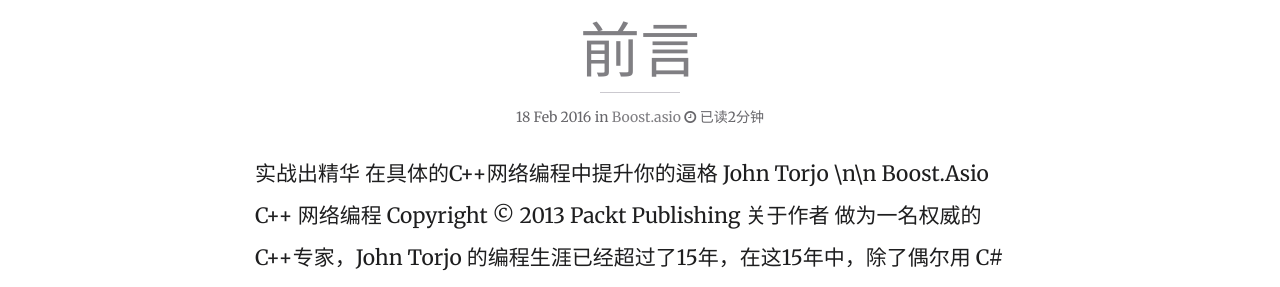
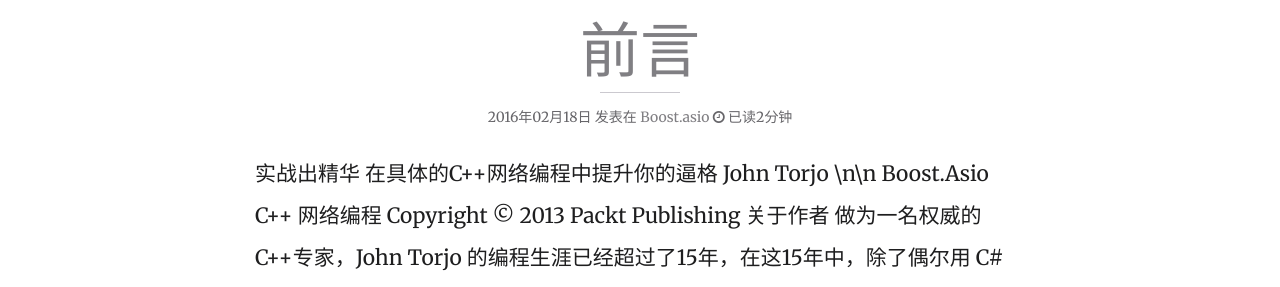
Before and after one commit to mmoaay/mmoaay.github.io, a Jekyll site: the page built from index.html, in a window 1280 px wide and 900 px high, scrolled down 439 px. Shown: the part 152-439 px from the top of the window. Built offline with Jekyll 4.4.1, drawn with Linux system fonts in a browser that asks for light colours; nearby versions of some CDN libraries; the list of posts is cut into pages by our own code.

Commit message:
修改日期格式

```diff
--- a/_layouts/page.html
+++ b/_layouts/page.html
@@ -38,7 +38,7 @@
                         <h1 class="post-title text-center hyper lighter bordered-bottom">{{ page.title }}</h1>
                         {% endif %}
                         <div class="post-info text-center small">
-                            {% if page.modified %}Last modified on <time datetime="{{ page.modified | date: "%Y-%m-%d" }}" itemprop="dateModified">{{ page.modified | date: "%d %b %Y" }}</time>{% endif %}
+                            {% if page.modified %}Last modified on <time datetime="{{ page.modified | date: "%Y-%m-%d" }}" itemprop="dateModified">{{ page.modified | date: "%Y年%m月%d日" }}</time>{% endif %}
                             {% if site.readtime %}&nbsp;<span class="post-tags"><i class="icon-time"></i>&nbsp;{% if readtime > 1 and readtime < 1.5 %}已读1分钟{% endif %}{% if readtime > 1.5 %}已读<span class="time">{{ readtime }}</span>分钟{% endif %}{% if readtime < 1 %}阅读不足1分钟{% endif %}</span>{% endif %}
                         </div>
                     </header>
--- a/_layouts/post.html
+++ b/_layouts/post.html
@@ -40,7 +40,7 @@
                         {% endif %}
                         <div class="cursive" style="color: #000; font-style:italic;">{{ page.description }}</div>
                         <div class="post-info text-center small">
-                            {% if page.modified %}<span class="entry-date date published">{% else %}<span class="entry-date date published updated">{% endif %}<time datetime="{{ page.date | date_to_xmlschema }}" class="post-time" itemprop="datePublished">{{ page.date | date: "%d %b %Y" }}</time><span>{% if page.modified %}{% if modifiedtime != posttime %} and <code>last modified on <span class="entry-date date updated"><time datetime="{{ page.modified | date: "%Y-%m-%d" }}" itemprop="dateModified">{{ page.modified | date: "%d %b %Y" }}</time></code></span>{% endif %}{% endif %}
+                            {% if page.modified %}<span class="entry-date date published">{% else %}<span class="entry-date date published updated">{% endif %}<time datetime="{{ page.date | date_to_xmlschema }}" class="post-time" itemprop="datePublished">{{ page.date | date: "%Y年%m月%d日" }}</time><span>{% if page.modified %}{% if modifiedtime != posttime %} and <code>last modified on <span class="entry-date date updated"><time datetime="{{ page.modified | date: "%Y-%m-%d" }}" itemprop="dateModified">{{ page.modified | date: "%Y年%m月%d日" }}</time></code></span>{% endif %}{% endif %}
                             in <span class="post-tags">{% for tag in page.categories %}<a href="{{ site.url }}/categories/index.html#{{ page.categories | cgi_encode }}" data-toggle="tooltip" title="来自 {{ tag | capitalize }} 分类的其它文章" rel="tag">{{ tag | capitalize }}</a>{% unless forloop.last %}&nbsp;&bull;&nbsp;{% endunless %}{% endfor %}</span>{% if site.readtime %}&nbsp;<span class="post-tags"><i class="icon-time"></i>&nbsp;{% if readtime > 1 and readtime < 1.5 %}已读1分钟{% endif %}{% if readtime > 1.5 %}已读<span class="time">{{ readtime }}</span>分钟{% endif %}{% if readtime < 1 %}阅读不足1分钟{% endif %}</span>{% endif %}
                         </div>
                     </header>
--- a/index.html
+++ b/index.html
@@ -90,8 +90,8 @@
 	                        </li>
 	                    </ul>
 	                    <div class="post-info text-center small">
-	                        Status posted @ <time datetime="{{ post.date | date_to_xmlschema }}" class="post-time">{{ post.date | date: "%d %b %Y" }}</time>{% if post.modified %}{% if modifiedtime != posttime %} and <code>last modified on <time datetime="{{ post.modified | date: "%Y-%m-%d" }}" itemprop="dateModified">{{ post.modified | date: "%d %b %Y" }}</time></code>{% endif %}{% endif %}
-	                        in <span class="post-tags">{% for tag in post.categories %}<a href="{{ site.url }}/categories/index.html#{{ post.categories | cgi_encode }}" data-toggle="tooltip" title="来自 {{ tag | capitalize }} 分类的其它文章" rel="tag">{{ tag | capitalize }}</a>{% unless forloop.last %}&nbsp;&bull;&nbsp;{% endunless %}{% endfor %}</span>&nbsp;<span class="post-tags">by {{ site.owner.name }}</span>
+	                        Status posted @ <time datetime="{{ post.date | date_to_xmlschema }}" class="post-time">{{ post.date | date: "%Y年%m月%d日" }}</time>{% if post.modified %}{% if modifiedtime != posttime %} and <code>last modified on <time datetime="{{ post.modified | date: "%Y-%m-%d" }}" itemprop="dateModified">{{ post.modified | date: "%Y年%m月%d日" }}</time></code>{% endif %}{% endif %}
+	                        发表在 <span class="post-tags">{% for tag in post.categories %}<a href="{{ site.url }}/categories/index.html#{{ post.categories | cgi_encode }}" data-toggle="tooltip" title="来自 {{ tag | capitalize }} 分类的其它文章" rel="tag">{{ tag | capitalize }}</a>{% unless forloop.last %}&nbsp;&bull;&nbsp;{% endunless %}{% endfor %}</span>&nbsp;<span class="post-tags">by {{ site.owner.name }}</span>
 	                        <div class="post-body bordered-bottom"></div>
 	                    </div>
 	                </header>
@@ -111,8 +111,8 @@
 	                    {% endif %}
 	                    </h2>
 	                    <div class="post-info text-center small">
-	                        <time datetime="{{ post.date | date_to_xmlschema }}" class="post-time">{{ post.date | date: "%d %b %Y" }}</time>{% if post.modified %}{% if modifiedtime != posttime %} and <code>last modified on <time datetime="{{ post.modified | date: "%Y-%m-%d" }}" itemprop="dateModified">{{ post.modified | date: "%d %b %Y" }}</time></code>{% endif %}{% endif %}
-	                        in <span class="post-tags">{% for tag in post.categories %}<a href="{{ site.url }}/categories/index.html#{{ post.categories | cgi_encode }}" data-toggle="tooltip" title="来自 {{ tag | capitalize }} 分类的其它文章" rel="tag">{{ tag | capitalize }}</a>{% unless forloop.last %}&nbsp;&bull;&nbsp;{% endunless %}{% endfor %}</span>{% if site.readtime %}&nbsp;<span class="post-tags"><i class="icon-time"></i>&nbsp;{% if readtime > 1 and readtime < 1.5 %}已读1分钟{% endif %}{% if readtime > 1.5 %}已读<span class="time">{{ readtime }}</span>分钟{% endif %}{% if readtime < 1 %}阅读不足1分钟{% endif %}</span>{% endif %}
+	                        <time datetime="{{ post.date | date_to_xmlschema }}" class="post-time">{{ post.date | date: "%Y年%m月%d日" }}</time>{% if post.modified %}{% if modifiedtime != posttime %} and <code>last modified on <time datetime="{{ post.modified | date: "%Y-%m-%d" }}" itemprop="dateModified">{{ post.modified | date: "%Y年%m月%d日" }}</time></code>{% endif %}{% endif %}
+	                        发表在 <span class="post-tags">{% for tag in post.categories %}<a href="{{ site.url }}/categories/index.html#{{ post.categories | cgi_encode }}" data-toggle="tooltip" title="来自 {{ tag | capitalize }} 分类的其它文章" rel="tag">{{ tag | capitalize }}</a>{% unless forloop.last %}&nbsp;&bull;&nbsp;{% endunless %}{% endfor %}</span>{% if site.readtime %}&nbsp;<span class="post-tags"><i class="icon-time"></i>&nbsp;{% if readtime > 1 and readtime < 1.5 %}已读1分钟{% endif %}{% if readtime > 1.5 %}已读<span class="time">{{ readtime }}</span>分钟{% endif %}{% if readtime < 1 %}阅读不足1分钟{% endif %}</span>{% endif %}
 	                    </div>
 	                </header>
 	                <div class="post-body bordered-bottom">
@@ -152,8 +152,8 @@
 	                    {% endif %}
 	                    </h2>
 	                    <div class="post-info text-center small">
-	                        <time datetime="{{ post.date | date_to_xmlschema }}" class="post-time">{{ post.date | date: "%d %b %Y" }}</time>{% if post.modified %}{% if modifiedtime != posttime %} and <code>last modified on <time datetime="{{ post.modified | date: "%Y-%m-%d" }}" itemprop="dateModified">{{ post.modified | date: "%d %b %Y" }}</time></code>{% endif %}{% endif %}
-	                        in <span class="post-tags">{% for tag in post.categories %}<a href="{{ site.url }}/categories/index.html#{{ post.categories | cgi_encode }}" data-toggle="tooltip" title="来自 {{ tag | capitalize }} 分类的其它文章" rel="tag">{{ tag | capitalize }}</a>{% unless forloop.last %}&nbsp;&bull;&nbsp;{% endunless %}{% endfor %}</span>{% if site.readtime %}&nbsp;<span class="post-tags"><i class="icon-time"></i>&nbsp;{% if readtime > 1 and readtime < 1.5 %}已读1分钟{% endif %}{% if readtime > 1.5 %}已读<span class="time">{{ readtime }}</span>分钟{% endif %}{% if readtime < 1 %}阅读不足1分钟{% endif %}</span>{% endif %}
+	                        <time datetime="{{ post.date | date_to_xmlschema }}" class="post-time">{{ post.date | date: "%Y年%m月%d日" }}</time>{% if post.modified %}{% if modifiedtime != posttime %} and <code>last modified on <time datetime="{{ post.modified | date: "%Y-%m-%d" }}" itemprop="dateModified">{{ post.modified | date: "%Y年%m月%d日" }}</time></code>{% endif %}{% endif %}
+	                        发表在 <span class="post-tags">{% for tag in post.categories %}<a href="{{ site.url }}/categories/index.html#{{ post.categories | cgi_encode }}" data-toggle="tooltip" title="来自 {{ tag | capitalize }} 分类的其它文章" rel="tag">{{ tag | capitalize }}</a>{% unless forloop.last %}&nbsp;&bull;&nbsp;{% endunless %}{% endfor %}</span>{% if site.readtime %}&nbsp;<span class="post-tags"><i class="icon-time"></i>&nbsp;{% if readtime > 1 and readtime < 1.5 %}已读1分钟{% endif %}{% if readtime > 1.5 %}已读<span class="time">{{ readtime }}</span>分钟{% endif %}{% if readtime < 1 %}阅读不足1分钟{% endif %}</span>{% endif %}
 	                    </div>
 	                </header>
 	                <div class="post-body bordered-bottom">
@@ -187,8 +187,8 @@
 	                    {% endif %}
 	                    </h2>
 	                    <div class="post-info text-center small">
-	                        <time datetime="{{ post.date | date_to_xmlschema }}" class="post-time">{{ post.date | date: "%d %b %Y" }}</time>{% if post.modified %}{% if modifiedtime != posttime %} and <code>last modified on <time datetime="{{ post.modified | date: "%Y-%m-%d" }}" itemprop="dateModified">{{ post.modified | date: "%d %b %Y" }}</time></code>{% endif %}{% endif %}
-	                        in <span class="post-tags">{% for tag in post.categories %}<a href="{{ site.url }}/categories/index.html#{{ post.categories | cgi_encode }}" data-toggle="tooltip" title="来自 {{ tag | capitalize }} 分类的其它文章" rel="tag">{{ tag | capitalize }}</a>{% unless forloop.last %}&nbsp;&bull;&nbsp;{% endunless %}{% endfor %}</span>{% if site.readtime %}&nbsp;<span class="post-tags"><i class="icon-time"></i>&nbsp;{% if readtime > 1 and readtime < 1.5 %}已读1分钟{% endif %}{% if readtime > 1.5 %}已读<span class="time">{{ readtime }}</span>分钟{% endif %}{% if readtime < 1 %}阅读不足1分钟{% endif %}</span>{% endif %}
+	                        <time datetime="{{ post.date | date_to_xmlschema }}" class="post-time">{{ post.date | date: "%Y年%m月%d日" }}</time>{% if post.modified %}{% if modifiedtime != posttime %} and <code>last modified on <time datetime="{{ post.modified | date: "%Y-%m-%d" }}" itemprop="dateModified">{{ post.modified | date: "%Y年%m月%d日" }}</time></code>{% endif %}{% endif %}
+	                        发表在 <span class="post-tags">{% for tag in post.categories %}<a href="{{ site.url }}/categories/index.html#{{ post.categories | cgi_encode }}" data-toggle="tooltip" title="来自 {{ tag | capitalize }} 分类的其它文章" rel="tag">{{ tag | capitalize }}</a>{% unless forloop.last %}&nbsp;&bull;&nbsp;{% endunless %}{% endfor %}</span>{% if site.readtime %}&nbsp;<span class="post-tags"><i class="icon-time"></i>&nbsp;{% if readtime > 1 and readtime < 1.5 %}已读1分钟{% endif %}{% if readtime > 1.5 %}已读<span class="time">{{ readtime }}</span>分钟{% endif %}{% if readtime < 1 %}阅读不足1分钟{% endif %}</span>{% endif %}
 	                    </div>
 	                </header>
 	                <div class="post-body bordered-bottom">
@@ -311,8 +311,8 @@
 	                        </li>
 	                    </ul>
 	                    <div class="post-info text-center small">
-	                        Status posted @ <time datetime="{{ post.date | date_to_xmlschema }}" class="post-time">{{ post.date | date: "%d %b %Y" }}</time>{% if post.modified %}{% if modifiedtime != posttime %} and <code>last modified on <time datetime="{{ post.modified | date: "%Y-%m-%d" }}" itemprop="dateModified">{{ post.modified | date: "%d %b %Y" }}</time></code>{% endif %}{% endif %}
-	                        in <span class="post-tags">{% for tag in post.categories %}<a href="{{ site.url }}/categories/index.html#{{ post.categories | cgi_encode }}" data-toggle="tooltip" title="来自 {{ tag | capitalize }} 分类的其它文章" rel="tag">{{ tag | capitalize }}</a>{% unless forloop.last %}&nbsp;&bull;&nbsp;{% endunless %}{% endfor %}</span>&nbsp;<span class="post-tags">by {{ site.owner.name }}</span>
+	                        Status posted @ <time datetime="{{ post.date | date_to_xmlschema }}" class="post-time">{{ post.date | date: "%Y年%m月%d日" }}</time>{% if post.modified %}{% if modifiedtime != posttime %} and <code>last modified on <time datetime="{{ post.modified | date: "%Y-%m-%d" }}" itemprop="dateModified">{{ post.modified | date: "%Y年%m月%d日" }}</time></code>{% endif %}{% endif %}
+	                        发表在 <span class="post-tags">{% for tag in post.categories %}<a href="{{ site.url }}/categories/index.html#{{ post.categories | cgi_encode }}" data-toggle="tooltip" title="来自 {{ tag | capitalize }} 分类的其它文章" rel="tag">{{ tag | capitalize }}</a>{% unless forloop.last %}&nbsp;&bull;&nbsp;{% endunless %}{% endfor %}</span>&nbsp;<span class="post-tags">by {{ site.owner.name }}</span>
 	                        <div class="post-body bordered-bottom"></div>
 	                    </div>
 	                </header>
@@ -332,8 +332,8 @@
 	                    {% endif %}
 	                    </h2>
 	                    <div class="post-info text-center small">
-	                        <time datetime="{{ post.date | date_to_xmlschema }}" class="post-time">{{ post.date | date: "%d %b %Y" }}</time>{% if post.modified %}{% if modifiedtime != posttime %} and <code>last modified on <time datetime="{{ post.modified | date: "%Y-%m-%d" }}" itemprop="dateModified">{{ post.modified | date: "%d %b %Y" }}</time></code>{% endif %}{% endif %}
-	                        in <span class="post-tags">{% for tag in post.categories %}<a href="{{ site.url }}/categories/index.html#{{ post.categories | cgi_encode }}" data-toggle="tooltip" title="来自 {{ tag | capitalize }} 分类的其它文章" rel="tag">{{ tag | capitalize }}</a>{% unless forloop.last %}&nbsp;&bull;&nbsp;{% endunless %}{% endfor %}</span>{% if site.readtime %}&nbsp;<span class="post-tags"><i class="icon-time"></i>&nbsp;{% if readtime > 1 and readtime < 1.5 %}已读1分钟{% endif %}{% if readtime > 1.5 %}已读<span class="time">{{ readtime }}</span>分钟{% endif %}{% if readtime < 1 %}阅读不足1分钟{% endif %}</span>{% endif %}
+	                        <time datetime="{{ post.date | date_to_xmlschema }}" class="post-time">{{ post.date | date: "%Y年%m月%d日" }}</time>{% if post.modified %}{% if modifiedtime != posttime %} and <code>last modified on <time datetime="{{ post.modified | date: "%Y-%m-%d" }}" itemprop="dateModified">{{ post.modified | date: "%Y年%m月%d日" }}</time></code>{% endif %}{% endif %}
+	                        发表在 <span class="post-tags">{% for tag in post.categories %}<a href="{{ site.url }}/categories/index.html#{{ post.categories | cgi_encode }}" data-toggle="tooltip" title="来自 {{ tag | capitalize }} 分类的其它文章" rel="tag">{{ tag | capitalize }}</a>{% unless forloop.last %}&nbsp;&bull;&nbsp;{% endunless %}{% endfor %}</span>{% if site.readtime %}&nbsp;<span class="post-tags"><i class="icon-time"></i>&nbsp;{% if readtime > 1 and readtime < 1.5 %}已读1分钟{% endif %}{% if readtime > 1.5 %}已读<span class="time">{{ readtime }}</span>分钟{% endif %}{% if readtime < 1 %}阅读不足1分钟{% endif %}</span>{% endif %}
 	                    </div>
 	                </header>
 	                <div class="post-body bordered-bottom">
@@ -373,8 +373,8 @@
 	                    {% endif %}
 	                    </h2>
 	                    <div class="post-info text-center small">
-	                        <time datetime="{{ post.date | date_to_xmlschema }}" class="post-time">{{ post.date | date: "%d %b %Y" }}</time>{% if post.modified %}{% if modifiedtime != posttime %} and <code>last modified on <time datetime="{{ post.modified | date: "%Y-%m-%d" }}" itemprop="dateModified">{{ post.modified | date: "%d %b %Y" }}</time></code>{% endif %}{% endif %}
-	                        in <span class="post-tags">{% for tag in post.categories %}<a href="{{ site.url }}/categories/index.html#{{ post.categories | cgi_encode }}" data-toggle="tooltip" title="来自 {{ tag | capitalize }} 分类的其它文章" rel="tag">{{ tag | capitalize }}</a>{% unless forloop.last %}&nbsp;&bull;&nbsp;{% endunless %}{% endfor %}</span>{% if site.readtime %}&nbsp;<span class="post-tags"><i class="icon-time"></i>&nbsp;{% if readtime > 1 and readtime < 1.5 %}已读1分钟{% endif %}{% if readtime > 1.5 %}已读<span class="time">{{ readtime }}</span>分钟{% endif %}{% if readtime < 1 %}阅读不足1分钟{% endif %}</span>{% endif %}
+	                        <time datetime="{{ post.date | date_to_xmlschema }}" class="post-time">{{ post.date | date: "%Y年%m月%d日" }}</time>{% if post.modified %}{% if modifiedtime != posttime %} and <code>last modified on <time datetime="{{ post.modified | date: "%Y-%m-%d" }}" itemprop="dateModified">{{ post.modified | date: "%Y年%m月%d日" }}</time></code>{% endif %}{% endif %}
+	                        发表在 <span class="post-tags">{% for tag in post.categories %}<a href="{{ site.url }}/categories/index.html#{{ post.categories | cgi_encode }}" data-toggle="tooltip" title="来自 {{ tag | capitalize }} 分类的其它文章" rel="tag">{{ tag | capitalize }}</a>{% unless forloop.last %}&nbsp;&bull;&nbsp;{% endunless %}{% endfor %}</span>{% if site.readtime %}&nbsp;<span class="post-tags"><i class="icon-time"></i>&nbsp;{% if readtime > 1 and readtime < 1.5 %}已读1分钟{% endif %}{% if readtime > 1.5 %}已读<span class="time">{{ readtime }}</span>分钟{% endif %}{% if readtime < 1 %}阅读不足1分钟{% endif %}</span>{% endif %}
 	                    </div>
 	                </header>
 	                <div class="post-body bordered-bottom">
@@ -408,8 +408,8 @@
 	                    {% endif %}
 	                    </h2>
 	                    <div class="post-info text-center small">
-	                        <time datetime="{{ post.date | date_to_xmlschema }}" class="post-time">{{ post.date | date: "%d %b %Y" }}</time>{% if post.modified %}{% if modifiedtime != posttime %} and <code>last modified on <time datetime="{{ post.modified | date: "%Y-%m-%d" }}" itemprop="dateModified">{{ post.modified | date: "%d %b %Y" }}</time></code>{% endif %}{% endif %}
-	                        in <span class="post-tags">{% for tag in post.categories %}<a href="{{ site.url }}/categories/index.html#{{ post.categories | cgi_encode }}" data-toggle="tooltip" title="来自 {{ tag | capitalize }} 分类的其它文章" rel="tag">{{ tag | capitalize }}</a>{% unless forloop.last %}&nbsp;&bull;&nbsp;{% endunless %}{% endfor %}</span>{% if site.readtime %}&nbsp;<span class="post-tags"><i class="icon-time"></i>&nbsp;{% if readtime > 1 and readtime < 1.5 %}已读1分钟{% endif %}{% if readtime > 1.5 %}已读<span class="time">{{ readtime }}</span>分钟{% endif %}{% if readtime < 1 %}阅读不足1分钟{% endif %}</span>{% endif %}
+	                        <time datetime="{{ post.date | date_to_xmlschema }}" class="post-time">{{ post.date | date: "%Y年%m月%d日" }}</time>{% if post.modified %}{% if modifiedtime != posttime %} and <code>last modified on <time datetime="{{ post.modified | date: "%Y-%m-%d" }}" itemprop="dateModified">{{ post.modified | date: "%Y年%m月%d日" }}</time></code>{% endif %}{% endif %}
+	                        发表在 <span class="post-tags">{% for tag in post.categories %}<a href="{{ site.url }}/categories/index.html#{{ post.categories | cgi_encode }}" data-toggle="tooltip" title="来自 {{ tag | capitalize }} 分类的其它文章" rel="tag">{{ tag | capitalize }}</a>{% unless forloop.last %}&nbsp;&bull;&nbsp;{% endunless %}{% endfor %}</span>{% if site.readtime %}&nbsp;<span class="post-tags"><i class="icon-time"></i>&nbsp;{% if readtime > 1 and readtime < 1.5 %}已读1分钟{% endif %}{% if readtime > 1.5 %}已读<span class="time">{{ readtime }}</span>分钟{% endif %}{% if readtime < 1 %}阅读不足1分钟{% endif %}</span>{% endif %}
 	                    </div>
 	                </header>
 	                <div class="post-body bordered-bottom">
```
